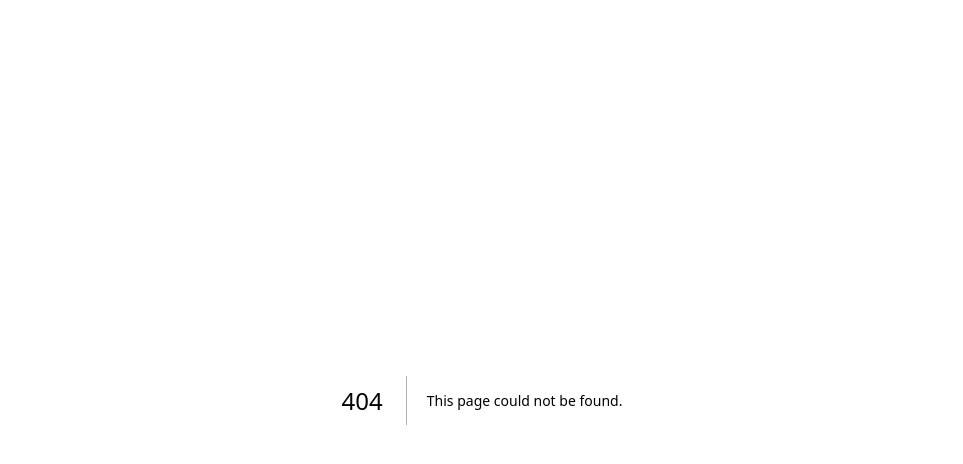
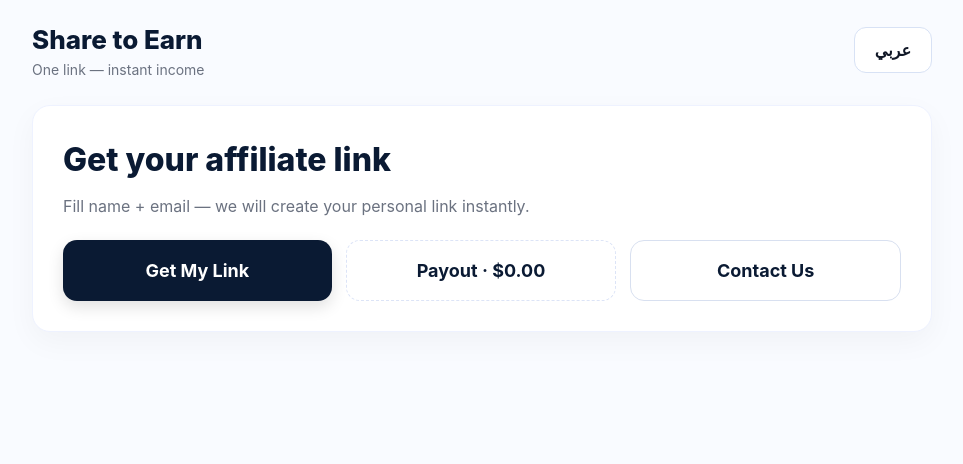
Before and after one commit to genio-ai/genio-os, a Next.js app: page / in a window 1280 px wide. Before the commit this address had no page. Shown: the top 464 px of the page, without its empty margins (158-1121 px from the left). Built offline with nearby package versions, Linux system fonts and the light colour scheme.

Commit message:
Add main page layout and functionality

```diff
--- /dev/null
+++ b/app/page.js
@@ -0,0 +1,253 @@
+'use client';
+
+import React from 'react';
+
+export default function Page() {
+  return (
+    <div
+      style={{
+        fontFamily: 'Inter, sans-serif',
+        background: '#f9fbff',
+        minHeight: '100vh',
+        padding: '20px'
+      }}
+    >
+      {/* HEADER */}
+      <div
+        style={{
+          maxWidth: '900px',
+          margin: '0 auto',
+          display: 'flex',
+          justifyContent: 'space-between',
+          alignItems: 'center'
+        }}
+      >
+        <div>
+          <h1 style={{ margin: 0, fontSize: '26px', fontWeight: '800', color: '#0a1a33' }}>
+            Share to Earn
+          </h1>
+          <div style={{ color: '#6b7280', fontSize: '14px' }}>One link — instant income</div>
+        </div>
+
+        <button
+          id="langBtn"
+          style={{
+            padding: '10px 20px',
+            borderRadius: '12px',
+            border: '1px solid #d8e2f5',
+            background: '#ffffff',
+            fontWeight: '700',
+            cursor: 'pointer'
+          }}
+        >
+          عربي
+        </button>
+      </div>
+
+      {/* MAIN CARD */}
+      <div
+        style={{
+          maxWidth: '900px',
+          margin: '25px auto',
+          background: '#fff',
+          borderRadius: '18px',
+          padding: '30px',
+          boxShadow: '0 10px 30px rgba(0,0,0,0.04)',
+          border: '1px solid #eef2ff'
+        }}
+      >
+        <h2
+          style={{
+            fontSize: '32px',
+            fontWeight: '800',
+            margin: 0,
+            color: '#0a1a33'
+          }}
+        >
+          Get your affiliate link
+        </h2>
+
+        <p style={{ marginTop: '10px', color: '#6b7280', fontSize: '16px' }}>
+          Fill name + email — we will create your personal link instantly.
+        </p>
+
+        {/* BUTTONS */}
+        <div
+          style={{
+            display: 'flex',
+            gap: '14px',
+            marginTop: '22px'
+          }}
+        >
+          <button
+            id="getBtn"
+            style={{
+              flex: 1,
+              padding: '16px 20px',
+              borderRadius: '14px',
+              background: '#0a1a33',
+              color: '#fff',
+              fontSize: '18px',
+              fontWeight: '700',
+              border: '0',
+              cursor: 'pointer',
+              boxShadow: '0 6px 16px rgba(0,0,0,0.12)'
+            }}
+          >
+            Get My Link
+          </button>
+
+          <button
+            id="payoutBtn"
+            style={{
+              flex: 1,
+              padding: '16px 20px',
+              borderRadius: '14px',
+              background: '#ffffff',
+              color: '#0a1a33',
+              border: '1px dashed #dce4f7',
+              fontSize: '18px',
+              fontWeight: '700',
+              cursor: 'pointer'
+            }}
+          >
+            Payout · $0.00
+          </button>
+
+          <button
+            id="contactBtn"
+            style={{
+              flex: 1,
+              padding: '16px 20px',
+              borderRadius: '14px',
+              background: '#ffffff',
+              color: '#0a1a33',
+              border: '1px solid #d8e0f0',
+              fontSize: '18px',
+              fontWeight: '700',
+              cursor: 'pointer'
+            }}
+          >
+            Contact Us
+          </button>
+        </div>
+
+        {/* FORM (Hidden until clicking Get My Link) */}
+        <div id="formSection" style={{ marginTop: '35px', display: 'none' }}>
+          <label style={{ fontSize: '15px', fontWeight: '600' }}>Full name</label>
+          <input
+            id="nameInput"
+            style={{
+              width: '100%',
+              padding: '14px',
+              borderRadius: '10px',
+              border: '1px solid #e2e8f5',
+              marginTop: '6px',
+              marginBottom: '16px'
+            }}
+            placeholder="Your full name"
+          />
+
+          <label style={{ fontSize: '15px', fontWeight: '600' }}>Email</label>
+          <input
+            id="emailInput"
+            type="email"
+            style={{
+              width: '100%',
+              padding: '14px',
+              borderRadius: '10px',
+              border: '1px solid #e2e8f5',
+              marginTop: '6px',
+              marginBottom: '16px'
+            }}
+            placeholder="Email address"
+          />
+
+          <label style={{ fontSize: '15px', fontWeight: '600' }}>WhatsApp (optional)</label>
+          <input
+            id="wInput"
+            style={{
+              width: '100%',
+              padding: '14px',
+              borderRadius: '10px',
+              border: '1px solid #e2e8f5',
+              marginTop: '6px'
+            }}
+            placeholder="WhatsApp number"
+          />
+
+          {/* SAVE */}
+          <button
+            id="saveBtn"
+            style={{
+              width: '100%',
+              marginTop: '25px',
+              padding: '16px',
+              borderRadius: '14px',
+              border: 0,
+              background: '#0a1a33',
+              color: '#fff',
+              fontWeight: '700',
+              fontSize: '18px',
+              cursor: 'pointer'
+            }}
+          >
+            Save & Generate Link
+          </button>
+
+          {/* TRACKING LINK */}
+          <div style={{ marginTop: '20px' }}>
+            <div style={{ color: '#6b7280', marginBottom: '6px' }}>Your tracking link</div>
+
+            <div
+              id="preview"
+              style={{
+                background: '#f3f6ff',
+                padding: '12px',
+                borderRadius: '10px',
+                border: '1px solid #e6eaff',
+                wordBreak: 'break-all'
+              }}
+            >
+              No link yet
+            </div>
+          </div>
+        </div>
+      </div>
+
+      {/* JS LOGIC */}
+      <script dangerouslySetInnerHTML={{
+        __html: `
+          const getBtn = document.getElementById('getBtn');
+          const form = document.getElementById('formSection');
+          const saveBtn = document.getElementById('saveBtn');
+          const preview = document.getElementById('preview');
+          const langBtn = document.getElementById('langBtn');
+          const contactBtn = document.getElementById('contactBtn');
+
+          getBtn.onclick = () => {
+            form.style.display = 'block';
+            window.scrollTo({ top: form.offsetTop - 20, behavior: 'smooth' });
+          };
+
+          contactBtn.onclick = () => {
+            window.location.href = 'mailto:hello@genio.systems';
+          };
+
+          saveBtn.onclick = () => {
+            const name = document.getElementById('nameInput').value.trim();
+            const email = document.getElementById('emailInput').value.trim();
+            if(!email){ alert('Email required'); return; }
+
+            const key = Math.random().toString(36).substring(2,10);
+            const link = window.location.origin + '/r/' + key;
+
+            preview.textContent = link;
+            navigator.clipboard.writeText(link);
+          };
+
+        `
+      }} />
+    </div>
+  );
+}
```
